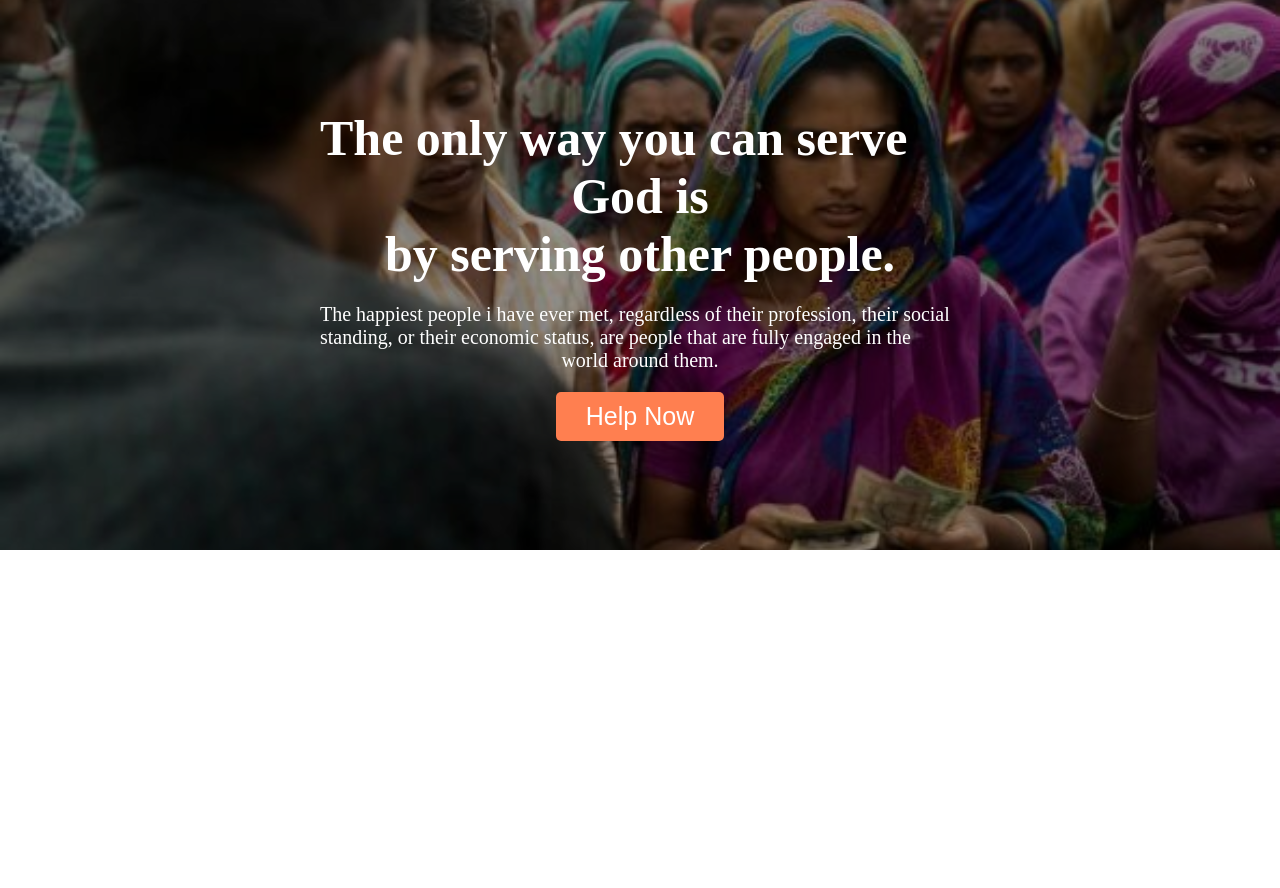
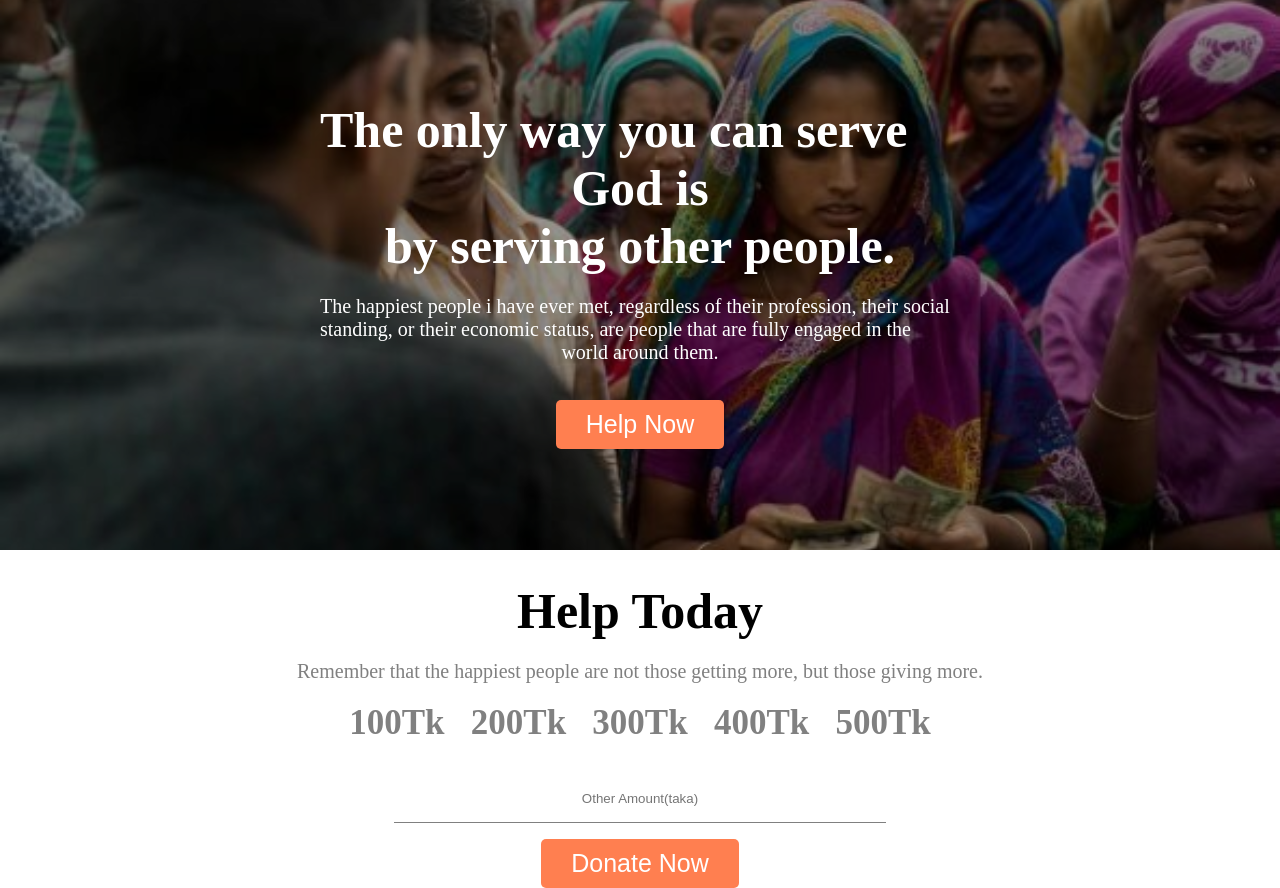
Before and after one commit to NovelChakma/Helping_Hand, a plain HTML site: page index.html in a window 1280 px wide. Before the commit the page ends 800 px from the top, so only its background shows below. Drawn offline with Linux system fonts and the light colour scheme.

Commit message:
donation part done

```diff
--- a/index.html
+++ b/index.html
@@ -11,11 +11,21 @@
     <div class="banner-section">
         <div class="contant">
             <div class="text-part">
-                <h1 class="title">The only way you can serve God is <br> by serving other people.</h1>
+                <h1>The only way you can serve God is <br> by serving other people.</h1>
                 <p>The happiest people i have ever met, regardless of their profession, their social standing, or their economic status, are people that are fully engaged in the world around them.</p>
                 <button class="help-button">Help Now</button>
             </div>
         </div>
     </div>
+    <section class="main">
+
+        <div class="donation-part">
+            <h1 class="title">Help Today</h1>
+            <p>Remember that the happiest people are not those getting more, but those giving more.</p>
+            <h1 class="amount">100Tk &nbsp; <span>200Tk</span>  &nbsp; 300Tk &nbsp; 400Tk &nbsp; 500Tk</h1>
+            <input type="text" placeholder="Other Amount(taka)">
+            <button class="help-button">Donate Now</button>
+        </div>
+    </section>
 </body>
 </html>
--- a/style.css
+++ b/style.css
@@ -40,3 +40,46 @@
     border-radius: 5px;
     color:#fff;
 }
+.main{
+    width: 90%;
+    margin: auto;
+    margin-top: 1rem;
+}
+.donation-part{
+    display: flex;
+    flex-direction: column;
+    justify-content: center;
+    align-items: center;
+    text-align-last: center;
+
+}
+.title{
+    margin-top: 1rem;
+    font-size: 50px;
+}
+.amount{
+    color: grey;
+    font-size: 35px;
+}
+.donation-part p{
+    margin-top: 1rem;
+    margin: 20px 0px;
+    font-size: 20px;
+    color: grey;
+}
+.donation-part input{
+    width: 40%;
+    margin-top: 2rem;
+    border: none;
+    border-bottom: 1px solid gray;
+    padding: 1rem;
+}
+.help-button{
+    padding: 10px 30px;
+    background-color: coral;
+    font-size: 25px;
+    border: none;
+    border-radius: 5px;
+    color:#fff;
+    margin-top: 1rem;
+}
```
